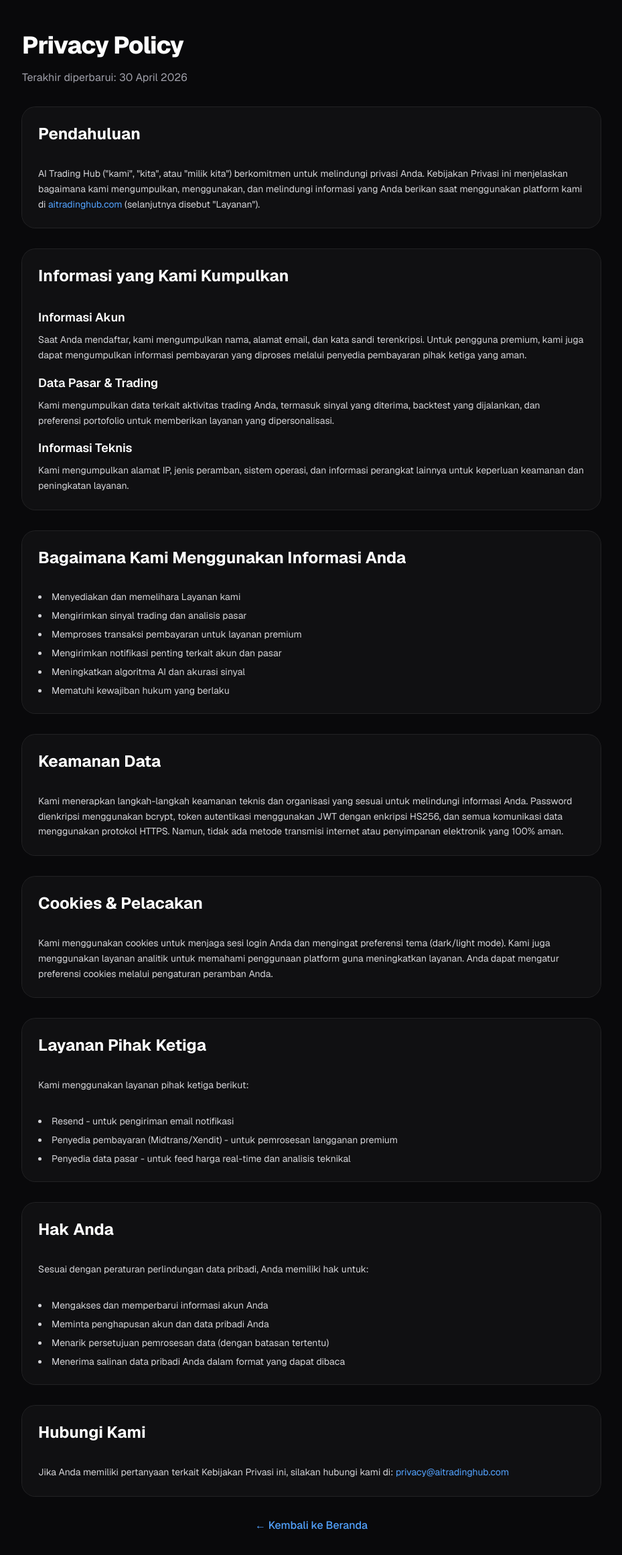
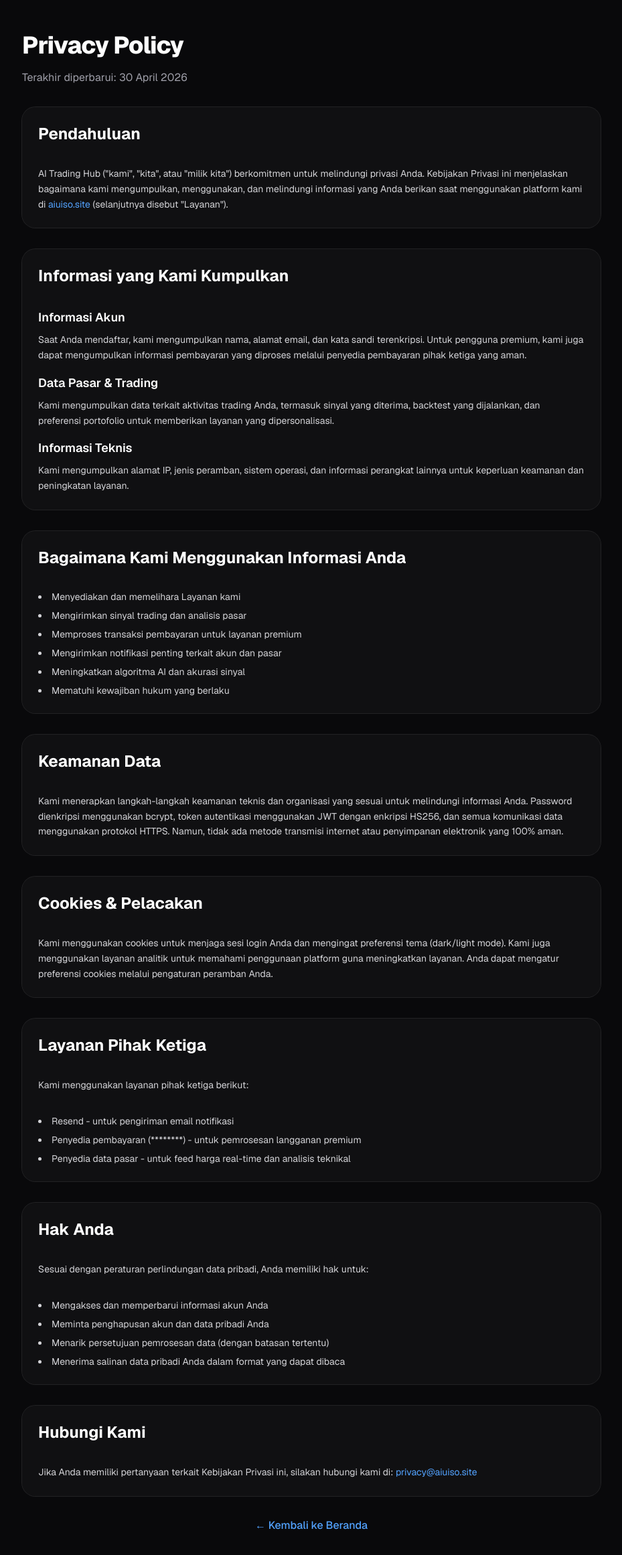
Before and after one commit to adhitiad/ius, a Next.js app: page /privacy-policy in a window 1280 px wide. Shown: the top 2322 px of the page at 67% size, without its empty margins (175-1104 px from the left). Built offline with nearby package versions, Linux system fonts and the light colour scheme; no server answers.

Commit message:
feat: initialize platform layout, profile settings page, landing page, and UI components

```diff
--- a/src/app/(platform)/settings/profile/page.tsx
+++ b/src/app/(platform)/settings/profile/page.tsx
@@ -1,5 +1,6 @@
 "use client";
 
+import Link from "next/link";
 import React, { useState, useEffect } from "react";
 import { useAuthStore } from "@/store/useAuthStore";
 import { Button } from "@/components/ui/button";
@@ -129,7 +130,7 @@ export default function ProfileSettingsPage() {
       {/* Quick Access Logic */}
       <div className="flex justify-center">
         <Button variant="ghost" asChild className="text-zinc-500 hover:text-zinc-300 text-xs h-11 px-6">
-          <a href="/dashboard">{t.common.back_to_dashboard}</a>
+          <Link href="/dashboard">{t.common.back_to_dashboard}</Link>
         </Button>
       </div>
     </div>
--- a/src/app/privacy-policy/page.tsx
+++ b/src/app/privacy-policy/page.tsx
@@ -1,10 +1,11 @@
-import React from "react";
+import { Card } from "@/components/ui/card";
 import { Metadata } from "next";
-import { Card } from "@/components/ui/card";
+import Link from "next/link";
 
 export const metadata: Metadata = {
   title: "Privacy Policy | AI Trading Hub",
-  description: "Kebijakan Privasi AI Trading Hub - Platform Intelijen Pasar & Sinyal Trading",
+  description:
+    "Kebijakan Privasi AI Trading Hub - Platform Intelijen Pasar & Sinyal Trading",
 };
 
 export default function PrivacyPolicyPage() {
@@ -18,7 +19,12 @@ export default function PrivacyPolicyPage() {
               Privacy Policy
             </h1>
             <p className="text-zinc-400">
-              Terakhir diperbarui: {new Date().toLocaleDateString("id-ID", { year: "numeric", month: "long", day: "numeric" })}
+              Terakhir diperbarui:{" "}
+              {new Date().toLocaleDateString("id-ID", {
+                year: "numeric",
+                month: "long",
+                day: "numeric",
+              })}
             </p>
           </div>
 
@@ -26,39 +32,56 @@ export default function PrivacyPolicyPage() {
           <Card className="p-6 bg-zinc-900/50 border-zinc-800">
             <h2 className="text-2xl font-bold text-white mb-4">Pendahuluan</h2>
             <p className="text-zinc-300 leading-relaxed">
-              AI Trading Hub ("kami", "kita", atau "milik kita") berkomitmen untuk melindungi privasi Anda.
-              Kebijakan Privasi ini menjelaskan bagaimana kami mengumpulkan, menggunakan, dan melindungi informasi
-              yang Anda berikan saat menggunakan platform kami di {" "}
-              <a href="https://aitradinghub.com" className="text-blue-400 hover:underline">
-                aitradinghub.com
-              </a>{" "} (selanjutnya disebut "Layanan").
+              AI Trading Hub ("kami", "kita", atau "milik kita") berkomitmen
+              untuk melindungi privasi Anda. Kebijakan Privasi ini menjelaskan
+              bagaimana kami mengumpulkan, menggunakan, dan melindungi informasi
+              yang Anda berikan saat menggunakan platform kami di{" "}
+              <Link
+                href="https://aitradinghub.com"
+                className="text-blue-400 hover:underline"
+              >
+                aiuiso.site
+              </Link>{" "}
+              (selanjutnya disebut "Layanan").
             </p>
           </Card>
 
           {/* Information Collection */}
           <Card className="p-6 bg-zinc-900/50 border-zinc-800">
-            <h2 className="text-2xl font-bold text-white mb-4">Informasi yang Kami Kumpulkan</h2>
+            <h2 className="text-2xl font-bold text-white mb-4">
+              Informasi yang Kami Kumpulkan
+            </h2>
             <div className="space-y-4 text-zinc-300">
               <div>
-                <h3 className="text-lg font-semibold text-white mb-2">Informasi Akun</h3>
+                <h3 className="text-lg font-semibold text-white mb-2">
+                  Informasi Akun
+                </h3>
                 <p className="leading-relaxed">
-                  Saat Anda mendaftar, kami mengumpulkan nama, alamat email, dan kata sandi terenkripsi.
-                  Untuk pengguna premium, kami juga dapat mengumpulkan informasi pembayaran yang diproses
-                  melalui penyedia pembayaran pihak ketiga yang aman.
+                  Saat Anda mendaftar, kami mengumpulkan nama, alamat email, dan
+                  kata sandi terenkripsi. Untuk pengguna premium, kami juga
+                  dapat mengumpulkan informasi pembayaran yang diproses melalui
+                  penyedia pembayaran pihak ketiga yang aman.
                 </p>
               </div>
               <div>
-                <h3 className="text-lg font-semibold text-white mb-2">Data Pasar & Trading</h3>
+                <h3 className="text-lg font-semibold text-white mb-2">
+                  Data Pasar & Trading
+                </h3>
                 <p className="leading-relaxed">
-                  Kami mengumpulkan data terkait aktivitas trading Anda, termasuk sinyal yang diterima,
-                  backtest yang dijalankan, dan preferensi portofolio untuk memberikan layanan yang dipersonalisasi.
+                  Kami mengumpulkan data terkait aktivitas trading Anda,
+                  termasuk sinyal yang diterima, backtest yang dijalankan, dan
+                  preferensi portofolio untuk memberikan layanan yang
+                  dipersonalisasi.
                 </p>
               </div>
               <div>
-                <h3 className="text-lg font-semibold text-white mb-2">Informasi Teknis</h3>
+                <h3 className="text-lg font-semibold text-white mb-2">
+                  Informasi Teknis
+                </h3>
                 <p className="leading-relaxed">
-                  Kami mengumpulkan alamat IP, jenis peramban, sistem operasi, dan informasi perangkat
-                  lainnya untuk keperluan keamanan dan peningkatan layanan.
+                  Kami mengumpulkan alamat IP, jenis peramban, sistem operasi,
+                  dan informasi perangkat lainnya untuk keperluan keamanan dan
+                  peningkatan layanan.
                 </p>
               </div>
             </div>
@@ -66,7 +89,9 @@ export default function PrivacyPolicyPage() {
 
           {/* How We Use Information */}
           <Card className="p-6 bg-zinc-900/50 border-zinc-800">
-            <h2 className="text-2xl font-bold text-white mb-4">Bagaimana Kami Menggunakan Informasi Anda</h2>
+            <h2 className="text-2xl font-bold text-white mb-4">
+              Bagaimana Kami Menggunakan Informasi Anda
+            </h2>
             <ul className="list-disc list-inside space-y-2 text-zinc-300">
               <li>Menyediakan dan memelihara Layanan kami</li>
               <li>Mengirimkan sinyal trading dan analisis pasar</li>
@@ -79,35 +104,51 @@ export default function PrivacyPolicyPage() {
 
           {/* Data Security */}
           <Card className="p-6 bg-zinc-900/50 border-zinc-800">
-            <h2 className="text-2xl font-bold text-white mb-4">Keamanan Data</h2>
+            <h2 className="text-2xl font-bold text-white mb-4">
+              Keamanan Data
+            </h2>
             <p className="text-zinc-300 leading-relaxed">
-              Kami menerapkan langkah-langkah keamanan teknis dan organisasi yang sesuai untuk melindungi
-              informasi Anda. Password dienkripsi menggunakan bcrypt, token autentikasi menggunakan JWT dengan
-              enkripsi HS256, dan semua komunikasi data menggunakan protokol HTTPS. Namun, tidak ada metode
-              transmisi internet atau penyimpanan elektronik yang 100% aman.
+              Kami menerapkan langkah-langkah keamanan teknis dan organisasi
+              yang sesuai untuk melindungi informasi Anda. Password dienkripsi
+              menggunakan bcrypt, token autentikasi menggunakan JWT dengan
+              enkripsi HS256, dan semua komunikasi data menggunakan protokol
+              HTTPS. Namun, tidak ada metode transmisi internet atau penyimpanan
+              elektronik yang 100% aman.
             </p>
           </Card>
 
           {/* Cookies */}
           <Card className="p-6 bg-zinc-900/50 border-zinc-800">
-            <h2 className="text-2xl font-bold text-white mb-4">Cookies & Pelacakan</h2>
+            <h2 className="text-2xl font-bold text-white mb-4">
+              Cookies & Pelacakan
+            </h2>
             <p className="text-zinc-300 leading-relaxed">
-              Kami menggunakan cookies untuk menjaga sesi login Anda dan mengingat preferensi tema (dark/light mode).
-              Kami juga menggunakan layanan analitik untuk memahami penggunaan platform guna meningkatkan layanan.
-              Anda dapat mengatur preferensi cookies melalui pengaturan peramban Anda.
+              Kami menggunakan cookies untuk menjaga sesi login Anda dan
+              mengingat preferensi tema (dark/light mode). Kami juga menggunakan
+              layanan analitik untuk memahami penggunaan platform guna
+              meningkatkan layanan. Anda dapat mengatur preferensi cookies
+              melalui pengaturan peramban Anda.
             </p>
           </Card>
 
           {/* Third Party Services */}
           <Card className="p-6 bg-zinc-900/50 border-zinc-800">
-            <h2 className="text-2xl font-bold text-white mb-4">Layanan Pihak Ketiga</h2>
+            <h2 className="text-2xl font-bold text-white mb-4">
+              Layanan Pihak Ketiga
+            </h2>
             <p className="text-zinc-300 leading-relaxed mb-4">
               Kami menggunakan layanan pihak ketiga berikut:
             </p>
             <ul className="list-disc list-inside space-y-2 text-zinc-300">
               <li>Resend - untuk pengiriman email notifikasi</li>
-              <li>Penyedia pembayaran (Midtrans/Xendit) - untuk pemrosesan langganan premium</li>
-              <li>Penyedia data pasar - untuk feed harga real-time dan analisis teknikal</li>
+              <li>
+                Penyedia pembayaran (********) - untuk pemrosesan langganan
+                premium
+              </li>
+              <li>
+                Penyedia data pasar - untuk feed harga real-time dan analisis
+                teknikal
+              </li>
             </ul>
           </Card>
 
@@ -115,13 +156,19 @@ export default function PrivacyPolicyPage() {
           <Card className="p-6 bg-zinc-900/50 border-zinc-800">
             <h2 className="text-2xl font-bold text-white mb-4">Hak Anda</h2>
             <p className="text-zinc-300 leading-relaxed mb-4">
-              Sesuai dengan peraturan perlindungan data pribadi, Anda memiliki hak untuk:
+              Sesuai dengan peraturan perlindungan data pribadi, Anda memiliki
+              hak untuk:
             </p>
             <ul className="list-disc list-inside space-y-2 text-zinc-300">
               <li>Mengakses dan memperbarui informasi akun Anda</li>
               <li>Meminta penghapusan akun dan data pribadi Anda</li>
-              <li>Menarik persetujuan pemrosesan data (dengan batasan tertentu)</li>
-              <li>Menerima salinan data pribadi Anda dalam format yang dapat dibaca</li>
+              <li>
+                Menarik persetujuan pemrosesan data (dengan batasan tertentu)
+              </li>
+              <li>
+                Menerima salinan data pribadi Anda dalam format yang dapat
+                dibaca
+              </li>
             </ul>
           </Card>
 
@@ -129,21 +176,25 @@ export default function PrivacyPolicyPage() {
           <Card className="p-6 bg-zinc-900/50 border-zinc-800">
             <h2 className="text-2xl font-bold text-white mb-4">Hubungi Kami</h2>
             <p className="text-zinc-300 leading-relaxed">
-              Jika Anda memiliki pertanyaan terkait Kebijakan Privasi ini, silakan hubungi kami di:{" "}
-              <a href="mailto:privacy@aitradinghub.com" className="text-blue-400 hover:underline">
-                privacy@aitradinghub.com
+              Jika Anda memiliki pertanyaan terkait Kebijakan Privasi ini,
+              silakan hubungi kami di:{" "}
+              <a
+                href="mailto:privacy@aiuiso.site"
+                className="text-blue-400 hover:underline"
+              >
+                privacy@aiuiso.site
               </a>
             </p>
           </Card>
 
           {/* Back to Home */}
           <div className="text-center">
-            <a
+            <Link
               href="/"
               className="inline-flex items-center gap-2 text-blue-400 hover:underline font-medium"
             >
               ← Kembali ke Beranda
-            </a>
+            </Link>
           </div>
         </div>
       </div>
--- a/src/app/terms/page.tsx
+++ b/src/app/terms/page.tsx
@@ -1,3 +1,4 @@
+import DateDisplay from "@/components/DateDisplay";
 import {
   Card,
   CardContent,
@@ -7,7 +8,6 @@ import {
 } from "@/components/ui/card";
 import { Metadata } from "next";
 import Link from "next/link";
-import DateDisplay from "@/components/DateDisplay";
 
 export const metadata: Metadata = {
   title: "Ketentuan Umum | AI Trading Hub",
@@ -25,9 +25,9 @@ export default function TermsPage() {
             <h1 className="text-4xl font-extrabold tracking-tight font-outfit text-white">
               Ketentuan Umum
             </h1>
-          <p className="text-zinc-400">
-            Terakhir diperbarui: <DateDisplay />
-          </p>
+            <p className="text-zinc-400">
+              Terakhir diperbarui: <DateDisplay />
+            </p>
           </div>
 
           {/* Introduction */}
@@ -245,12 +245,12 @@ export default function TermsPage() {
             <p className="text-zinc-300 leading-relaxed">
               Jika Anda memiliki pertanyaan terkait Ketentuan Umum ini, silakan
               hubungi kami di:{" "}
-              <a
-                href="mailto:legal@aitradinghub.com"
+              <Link
+                href="mailto:legal@aiuiso.site"
                 className="text-blue-400 hover:underline"
               >
-                legal@aitradinghub.com
-              </a>
+                legal@aiuiso.site
+              </Link>
             </p>
           </Card>
 
--- a/src/components/modals/TelegramOnboarding.tsx
+++ b/src/components/modals/TelegramOnboarding.tsx
@@ -7,6 +7,7 @@ import { Send, CheckCircle2 } from "lucide-react";
 import { cn } from "@/lib/utils";
 import { toast } from "sonner";
 import { Input } from "@/components/ui/input";
+import Link from "next/link";
 
 /**
  * Modal onboarding Telegram saat pertama login dan telegram_id belum terisi.
@@ -82,9 +83,9 @@ export function TelegramOnboarding() {
                  <label className="text-[10px] font-black uppercase tracking-[0.2em] text-zinc-500">
                     Neural Address (ID)
                  </label>
-                 <a href="https://t.me/userinfobot" target="_blank" className="text-[9px] font-black uppercase text-emerald-500/70 hover:text-emerald-400 underline tracking-widest transition-colors">
+                 <Link href="https://t.me/userinfobot" target="_blank" className="text-[9px] font-black uppercase text-emerald-500/70 hover:text-emerald-400 underline tracking-widest transition-colors">
                     Get ID via @userinfobot
-                 </a>
+                 </Link>
               </div>
               <div className="relative group">
                 <Input
```
Also changed, not shown: src/app/(platform)/layout.tsx (+4 -3 lines), src/app/page.tsx (+21 -20 lines).
